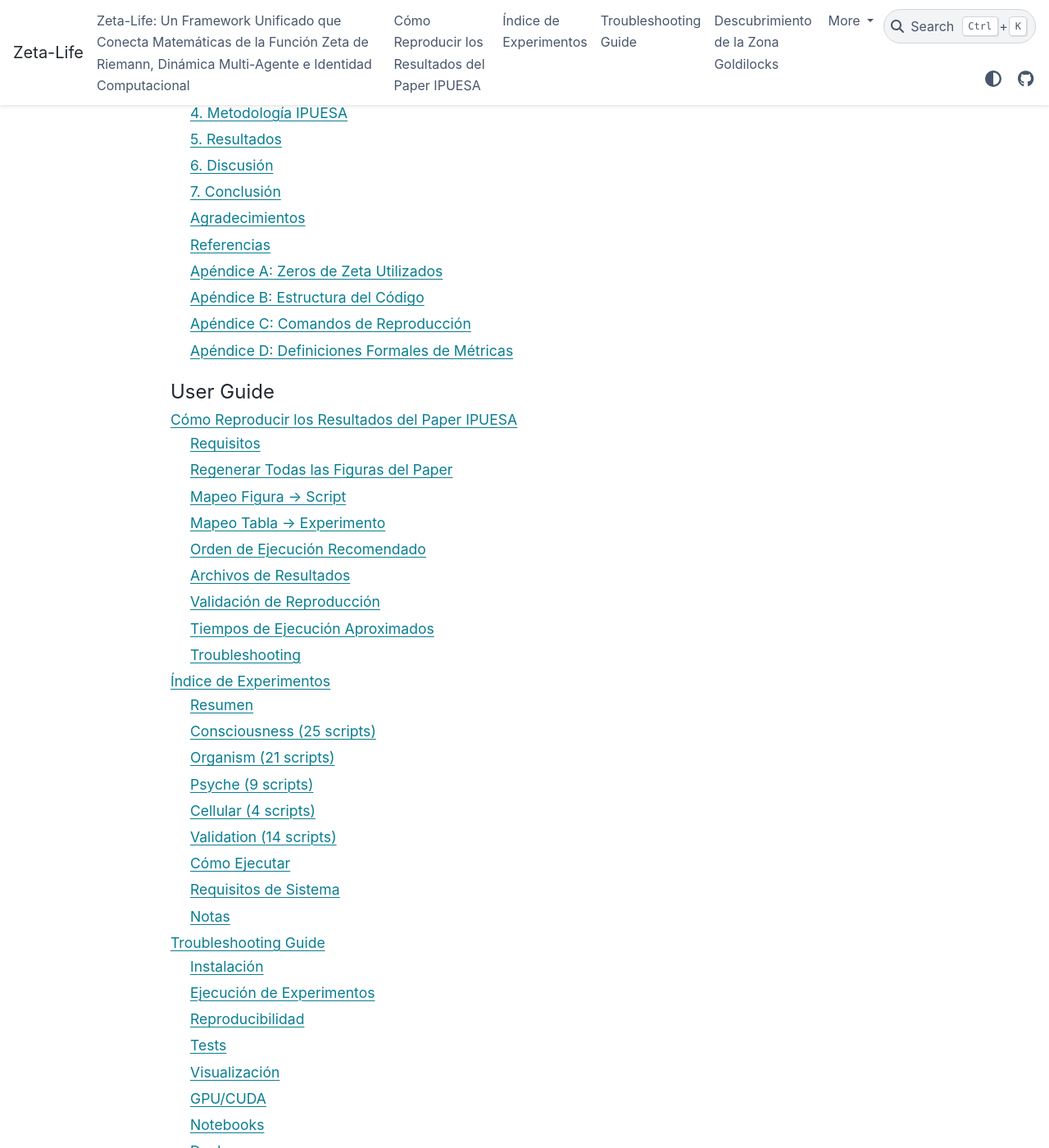
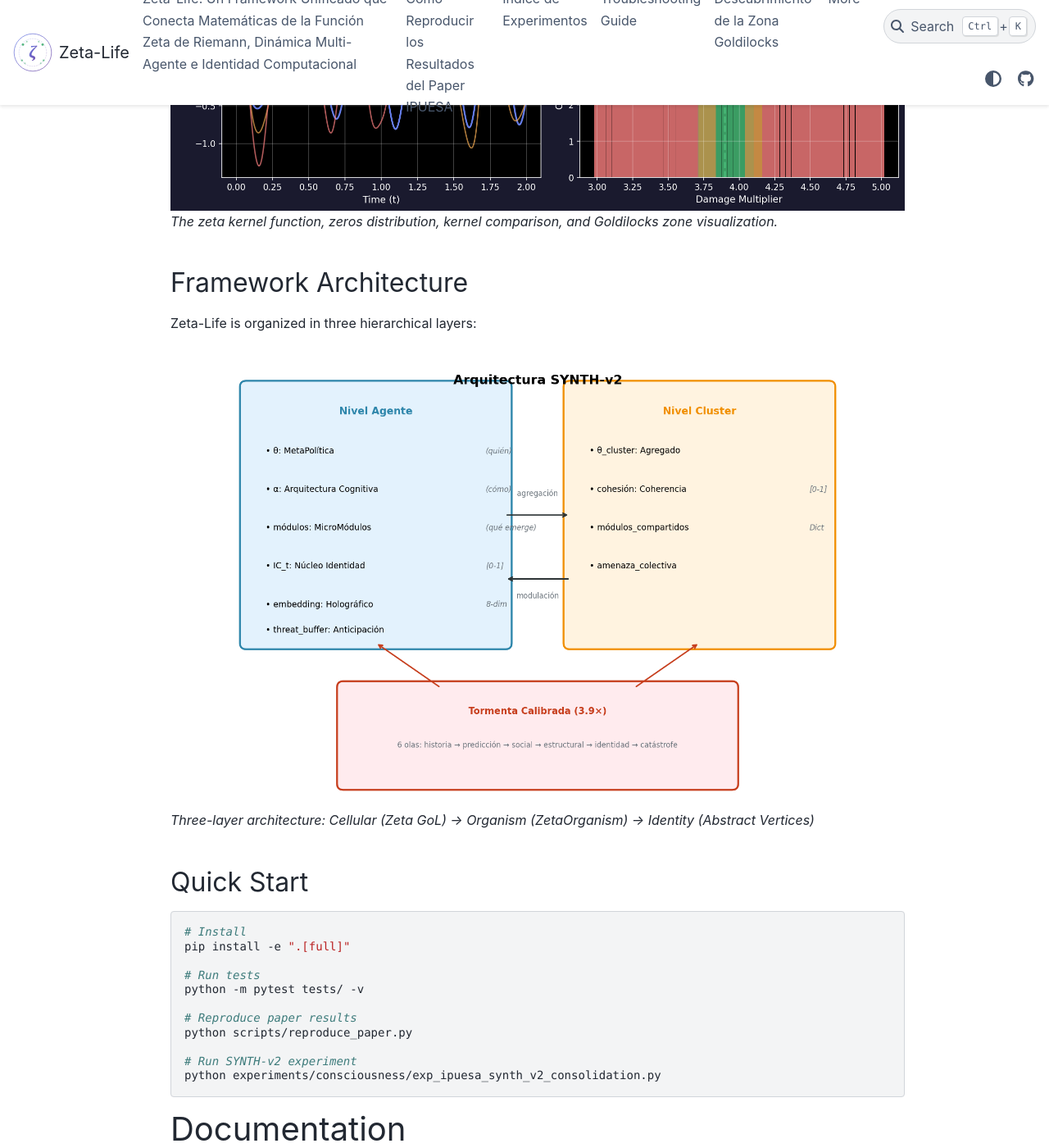
Before and after one commit to skyvanguard/zeta-life, a Sphinx documentation site: the page built from docs/index.rst, in a window 1280 px wide and 1400 px high, scrolled down 2338 px. Shown: the whole window at 82% size. Built offline with Sphinx 7.4.7 and the PyData theme 0.15.4, drawn with Linux system fonts in a browser that asks for light colours.

Commit message:
docs: add logo, visualizations, and images to landing page
- Add SVG logo with zeta symbol and emergent agents
- Generate zeta kernel overview (4-panel visualization)
- Add architecture diagram to landing page
- Include Goldilocks zone figure
- Configure logo in PyData theme
- Update index.rst with embedded images

Visual improvements make documentation more professional and engaging.

Co-Authored-By: Claude Opus 4.5 <noreply@anthropic.com>

```diff
--- a/docs/conf.py
+++ b/docs/conf.py
@@ -89,6 +89,8 @@ html_theme_options = {
     "pygments_light_style": "default",
     "pygments_dark_style": "monokai",
     "logo": {
+        "image_light": "_static/logo.svg",
+        "image_dark": "_static/logo.svg",
         "text": "Zeta-Life",
     },
     "announcement": "Research framework connecting Riemann zeta mathematics with emergent intelligence",
--- a/docs/index.rst
+++ b/docs/index.rst
@@ -133,6 +133,25 @@ where :math:`\gamma_n` are the imaginary parts of zeta zeros (14.134725, 21.0220
 
 This kernel provides a natural parameterization of the **"edge of chaos"** - the region where complex adaptive systems exhibit maximum computational capacity.
 
+.. image:: _static/zeta_overview.png
+   :alt: Zeta Kernel Overview
+   :align: center
+   :width: 100%
+
+*The zeta kernel function, zeros distribution, kernel comparison, and Goldilocks zone visualization.*
+
+Framework Architecture
+----------------------
+
+Zeta-Life is organized in three hierarchical layers:
+
+.. image:: _static/fig1_architecture.png
+   :alt: Zeta-Life Architecture
+   :align: center
+   :width: 90%
+
+*Three-layer architecture: Cellular (Zeta GoL) → Organism (ZetaOrganism) → Identity (Abstract Vertices)*
+
 Quick Start
 -----------
 
```
Also changed, not shown: docs/_static/fig1_architecture.png (added), docs/_static/fig3_goldilocks.png (added), docs/_static/logo.svg (added), docs/_static/zeta_overview.png (added), 1 other file.
